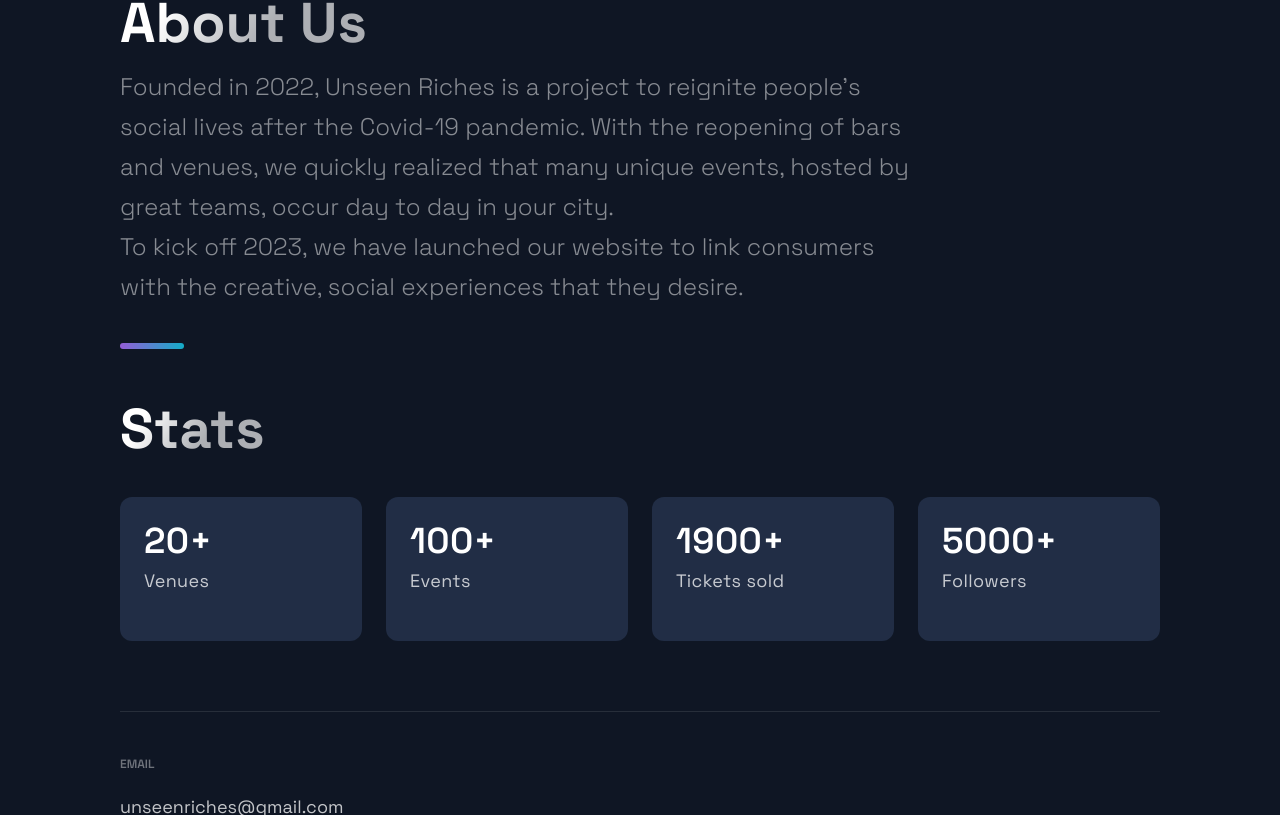
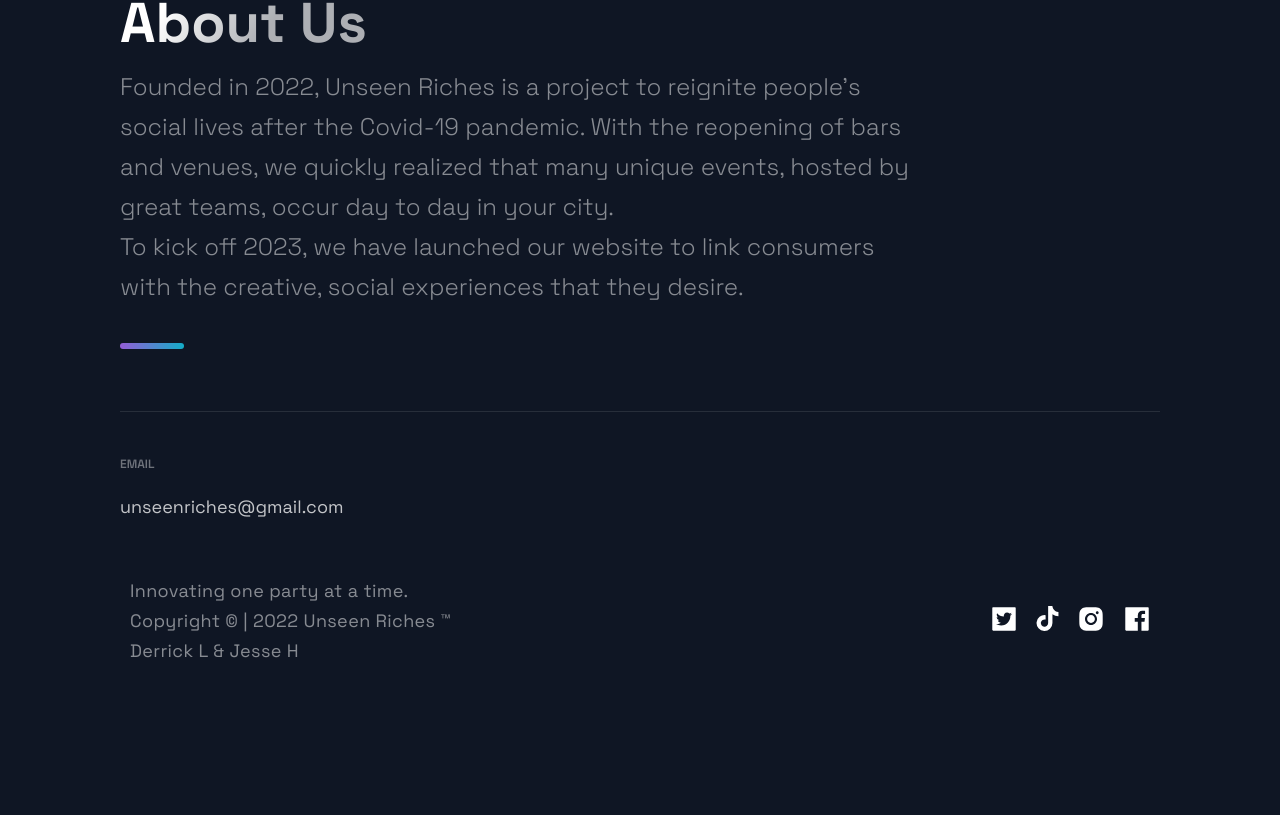
Before and after one commit to Warjumper/Unseen-React, a Next.js app: page / in a window 1280 px wide. Shown: the part 11185-12000 px from the top of the page. After the commit the page ends 11911 px from the top, so only its background shows below. Built offline with nearby package versions, Linux system fonts and the light colour scheme.

Commit message:
disabled stats (accomplishments)

```diff
--- a/src/components/Accomplishments/Accomplishments.js
+++ b/src/components/Accomplishments/Accomplishments.js
@@ -4,15 +4,15 @@
 import { Box, Boxes, BoxNum, BoxText } from './AccomplishmentsStyles';
 
 const data = [
-  { number: 20, text: 'Venues'},
-  { number: 100, text: 'Events', },
-  { number: 1900, text: 'Tickets sold', },
-  { number: 5000, text: 'Followers', }
+  // { number: 20, text: 'Venues'},
+  // { number: 100, text: 'Events', },
+  // { number: 1900, text: 'Tickets sold', },
+  // { number: 5000, text: 'Followers', }
 ];
 
 const Accomplishments = () => (
   <Section>
-    <SectionTitle style={{marginTop: "20px"}}>Stats</SectionTitle>
+    {/* <SectionTitle style={{marginTop: "20px"}}>Stats</SectionTitle>
     <Boxes>
       {data.map((card, index) => (
         <Box key={index}>
@@ -20,7 +20,7 @@
           <BoxText>{card.text}</BoxText>
         </Box>
       ))}
-    </Boxes>
+    </Boxes> */}
   </Section>
 );
 
```
